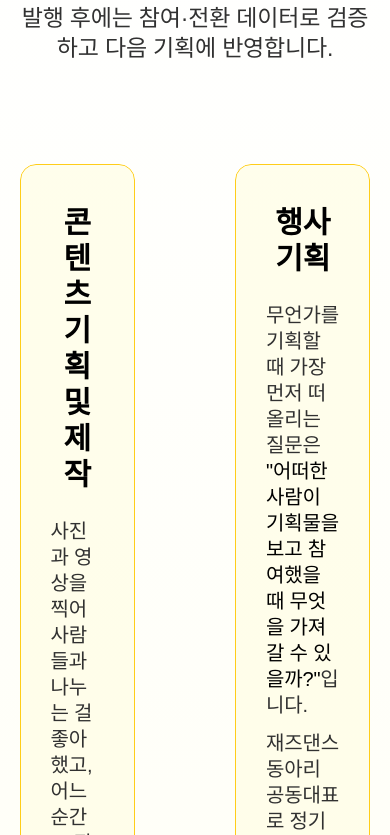
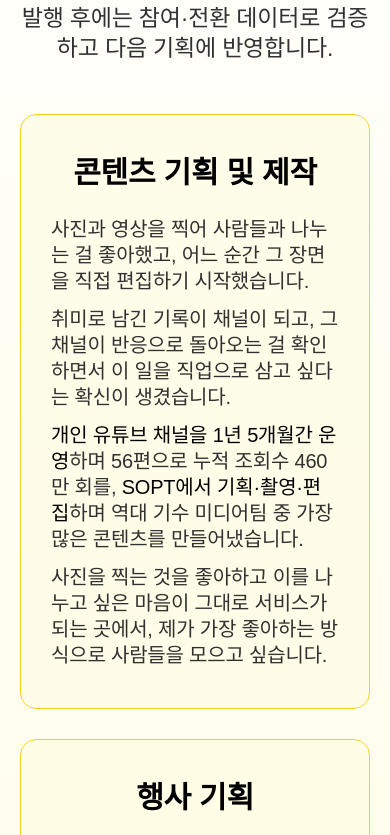
Before and after one commit to seunghye-rain/rain-portfolio, a Next.js app: page /marketing in a window 390 px wide. Shown: the part 789-1624 px from the top of the page. Built offline with nearby package versions, Linux system fonts and the light colour scheme; a web font is replaced by a local one.

Commit message:
refactor: 마케팅 메인 페이지 반응형 적용
히어로 콘텐츠 박스 2개를 lg 미만에서 가로 배치→세로 스택으로 전환

```diff
--- a/src/app/marketing/components/HoverableContentBox.tsx
+++ b/src/app/marketing/components/HoverableContentBox.tsx
@@ -17,7 +17,10 @@ export const HoverableContentBox = ({
   boldPhrases,
 }: HoverableContentBoxProps) => {
   return (
-    <Link href={href} className='group relative block self-start overflow-hidden rounded-[1.6rem]'>
+    <Link
+      href={href}
+      className='group relative block self-start overflow-hidden rounded-[1.6rem] max-lg:w-full'
+    >
       <ContentWriteBox title={title} description={description} boldPhrases={boldPhrases} />
       <div className='bg-black-7/60 absolute inset-0 flex items-center justify-center gap-[2rem] opacity-0 transition-opacity duration-300 ease-in-out group-hover:opacity-100'>
         <span className='display-sb-42 text-black-10'>더 알아보기</span>
--- a/src/app/marketing/page.tsx
+++ b/src/app/marketing/page.tsx
@@ -5,9 +5,9 @@ import { CONTENT_BOXES } from './mocks/contentBoxes';
 
 export default function MarketingPage() {
   return (
-    <div className='flex flex-col items-center gap-[10rem]'>
-      <section aria-labelledby='marketing-hero-title'>
-        <div className='flex flex-col items-center gap-[10rem]'>
+    <div className='flex flex-col items-center gap-[10rem] max-lg:gap-[5rem]'>
+      <section aria-labelledby='marketing-hero-title' className='max-lg:w-full'>
+        <div className='flex flex-col items-center gap-[10rem] max-lg:gap-[5rem]'>
           <div className='animate-fade-in flex flex-col items-center gap-[4rem]'>
             <h1 id='marketing-hero-title' className='display-sb-50 text-black-10 text-center'>
               안녕하세요,
@@ -30,7 +30,7 @@ export default function MarketingPage() {
             </p>
           </div>
 
-          <ScrollReveal className='flex gap-[10rem]'>
+          <ScrollReveal className='flex gap-[10rem] max-lg:w-full max-lg:flex-col max-lg:items-center max-lg:gap-[3rem]'>
             {CONTENT_BOXES.map((box) => (
               <HoverableContentBox
                 key={box.href}
```
